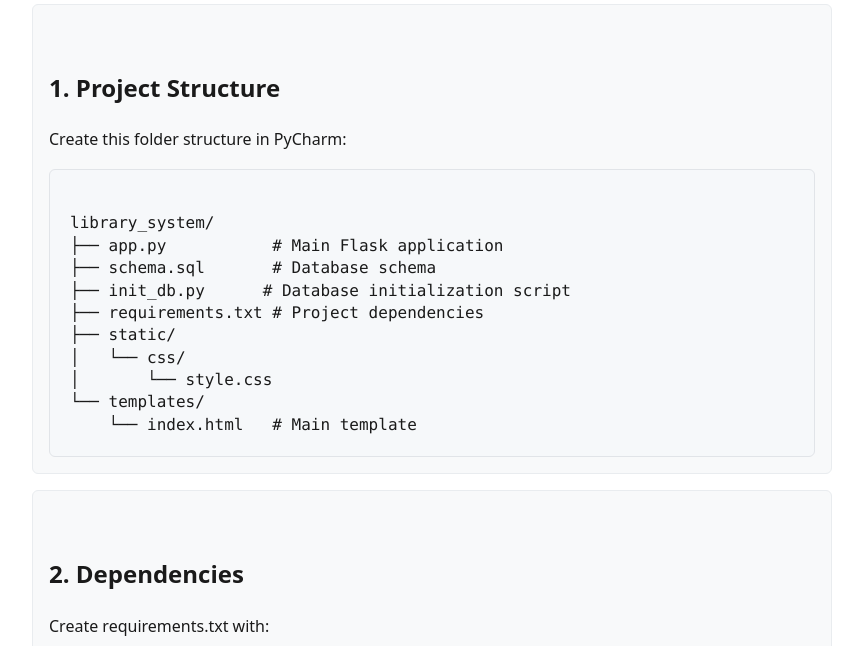
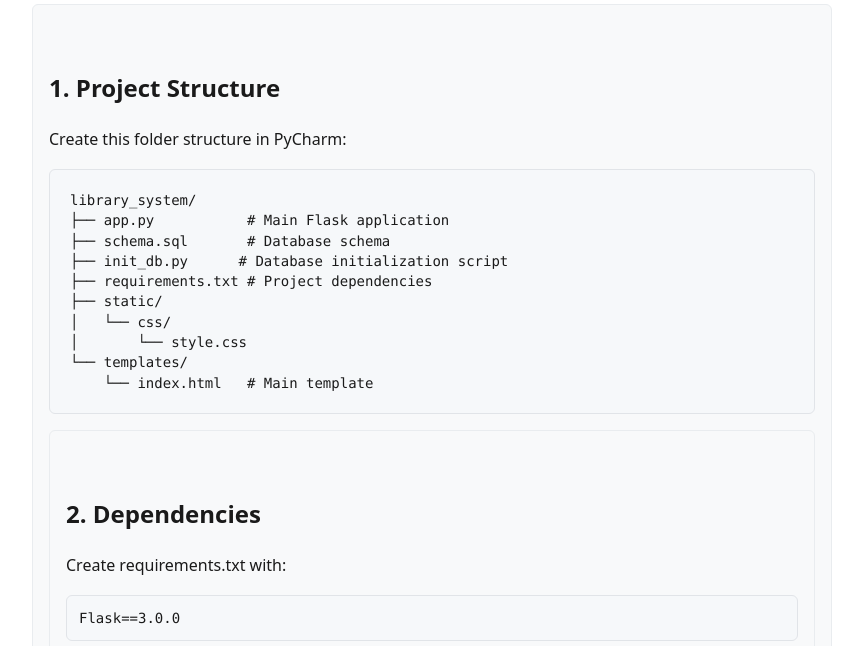
Before and after one commit to bobbyconnolly/python-pycharm-flask-routes, a plain HTML site: page index.html in a window 1280 px wide. Shown: the part 110-756 px from the top of the page, without its empty margins (208-1071 px from the left). Drawn offline with Linux system fonts and the light colour scheme.

Commit message:
Update index.html

```diff
--- a/index.html
+++ b/index.html
@@ -21,8 +21,14 @@
             padding: 20px;
             border-radius: 6px;
             border: 1px solid #e1e4e8;
-            white-space: pre;
-            line-height: 1.4;
+            margin: 16px 0;
+        }
+
+        .folder-structure pre {
+            margin: 0;
+            overflow-x: auto;
+            font-size: 14px;
+            line-height: 1.45;
         }
 
         .code-block {
@@ -73,7 +79,7 @@
         <p>Create this folder structure in PyCharm:</p>
 
         <div class="folder-structure">
-library_system/
+<pre>library_system/
 ├── app.py           # Main Flask application
 ├── schema.sql       # Database schema
 ├── init_db.py      # Database initialization script
@@ -82,8 +88,8 @@ library_system/
 │   └── css/
 │       └── style.css
 └── templates/
-    └── index.html   # Main template</div>
-    </div>
+    └── index.html   # Main template</pre>
+</div>
 
     <div class="step">
         <h2>2. Dependencies</h2>
```
